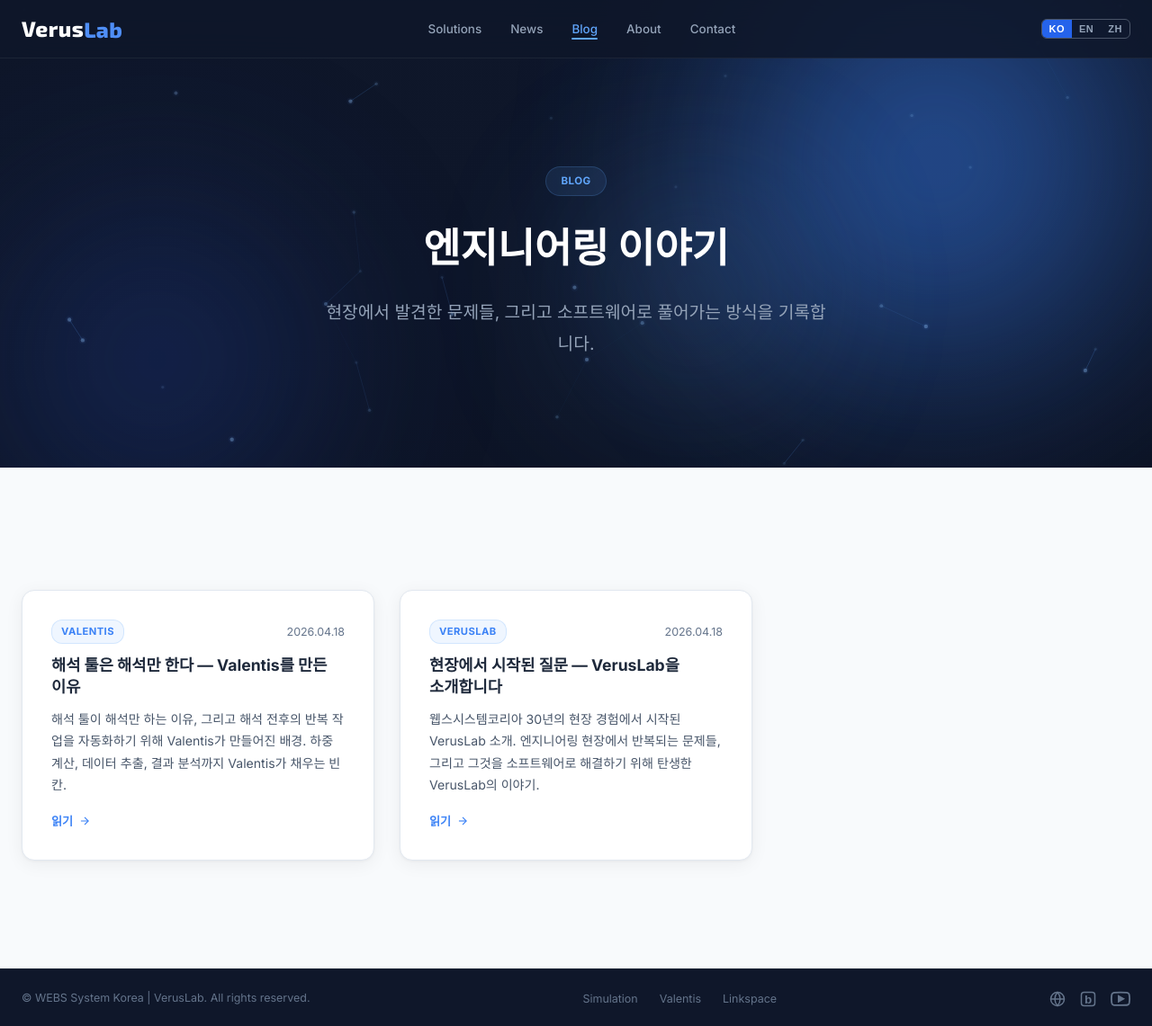
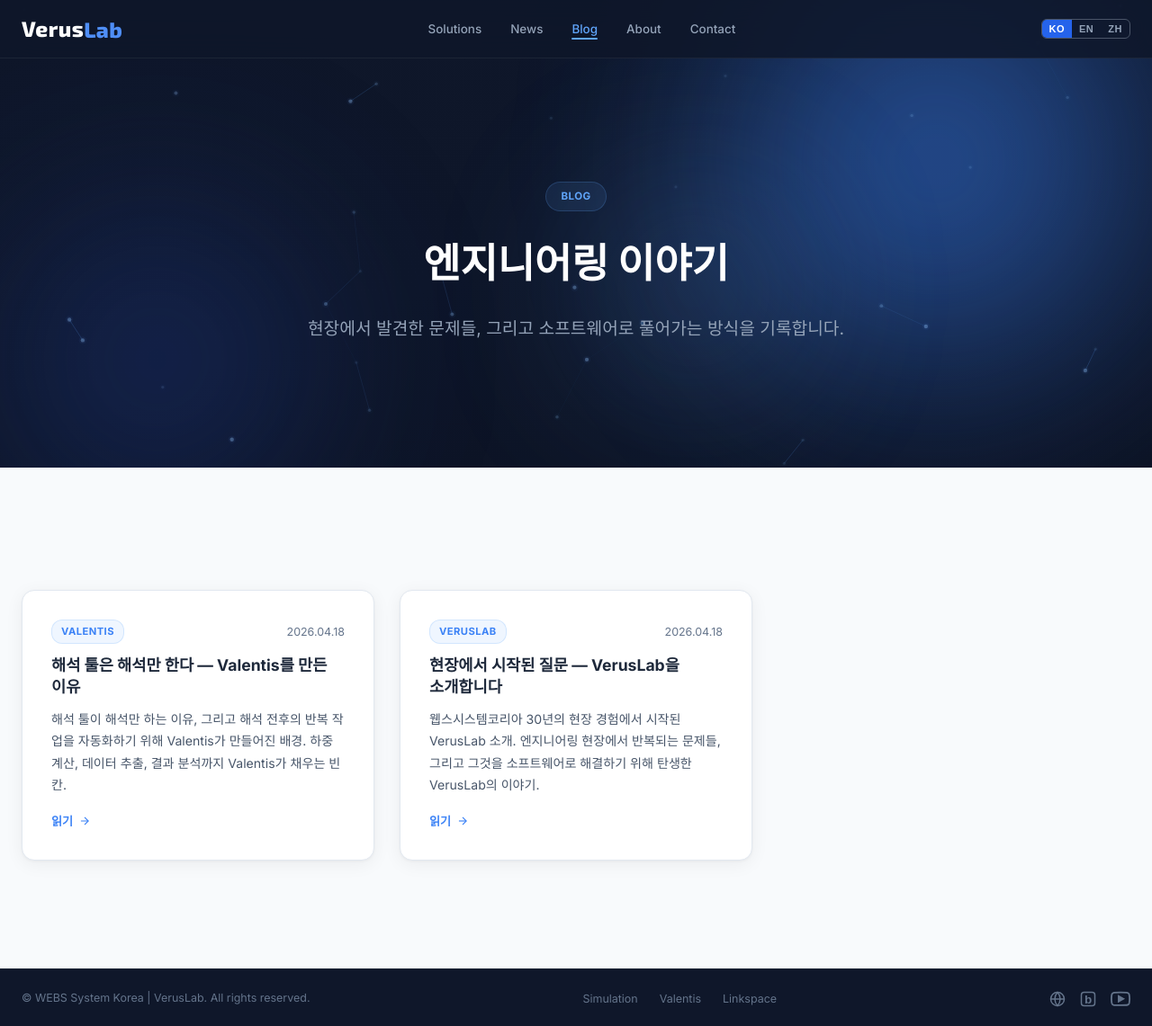
Before and after one commit to VerusLab-KR/Homepage, a Jekyll site: the page built from blog/index.html, in a window 1280 px wide and 1141 px high. Shown: the whole window at 90% size. Built offline with Jekyll 4.4.1, drawn with Linux system fonts in a browser that asks for light colours.

Commit message:
Widen blog hero subtitle max-width to 640px to prevent line wrap
Co-Authored-By: Claude Sonnet 4.6 <noreply@anthropic.com>

```diff
--- a/blog/index.html
+++ b/blog/index.html
@@ -91,7 +91,7 @@ img{max-width:100%;display:block}
 .blog-hero .container{position:relative;z-index:1}
 .blog-badge{display:inline-block;padding:6px 16px;border-radius:20px;font-size:.72rem;font-weight:700;letter-spacing:.04em;text-transform:uppercase;background:rgba(96,165,250,.1);color:var(--blue-400);border:1px solid rgba(96,165,250,.2);margin-bottom:20px}
 .blog-hero h1{font-size:clamp(1.8rem,3.5vw,2.8rem);font-weight:800;color:#fff;letter-spacing:0;word-break:keep-all;margin-bottom:16px}
-.blog-hero p{font-size:clamp(1rem,2vw,1.2rem);color:var(--slate-4);max-width:560px;margin:0 auto;line-height:1.8}
+.blog-hero p{font-size:clamp(1rem,2vw,1.2rem);color:var(--slate-4);max-width:640px;margin:0 auto;line-height:1.8}
 .hero-fade{opacity:0;transform:translateY(24px);animation:heroFadeIn .8s cubic-bezier(.16,1,.3,1) forwards}
 .hero-fade-1{animation-delay:.1s}.hero-fade-2{animation-delay:.25s}.hero-fade-3{animation-delay:.4s}
 @keyframes heroFadeIn{to{opacity:1;transform:translateY(0)}}
```
